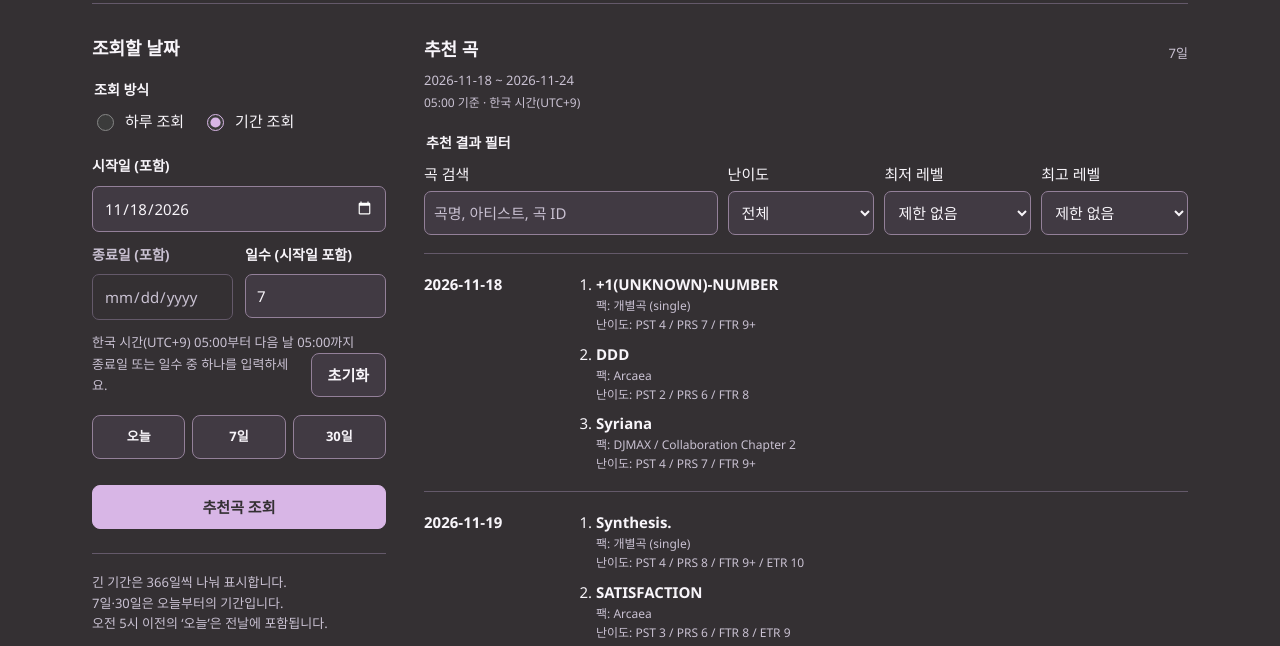
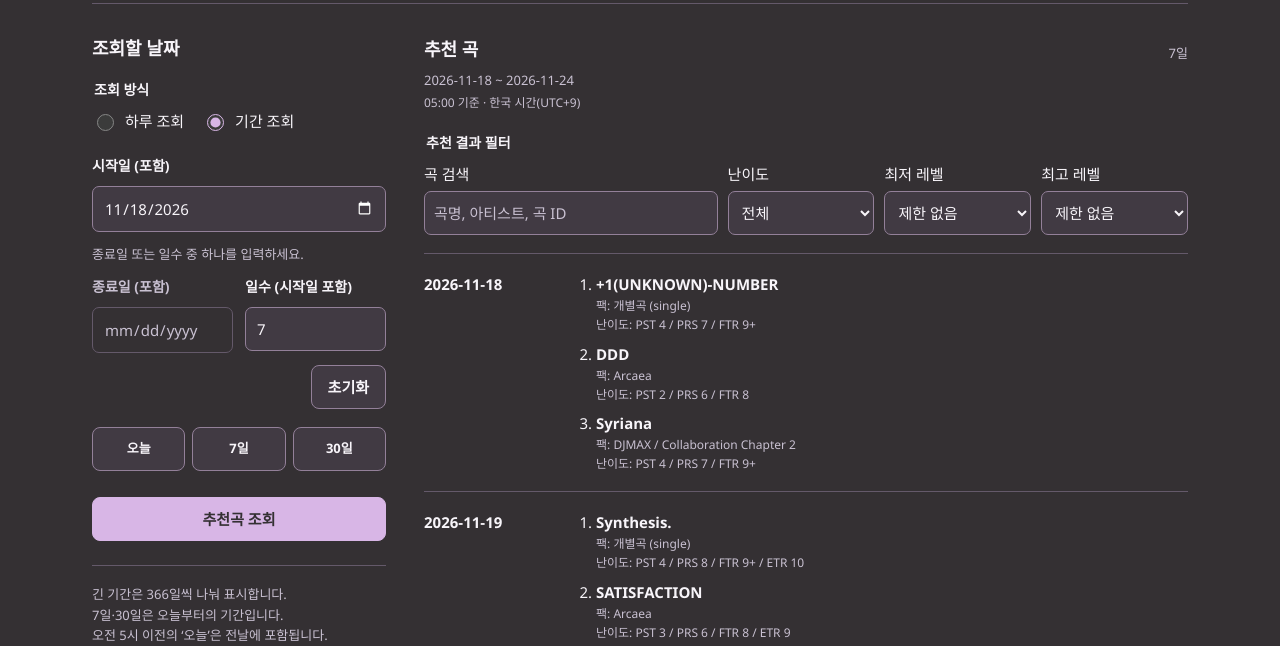
Before and after one commit to chogang/aichan, a plain HTML site: page docs/index.html in a window 1280 px wide. Both pictures are taken after a click on the button "7일". Shown: the part 104-750 px from the top of the page. Drawn offline with Linux system fonts and the light colour scheme.

Commit message:
Move the range hint above the date inputs

```diff
--- a/docs/index.html
+++ b/docs/index.html
@@ -17,7 +17,7 @@ textarea::placeholder{color:var(--muted);opacity:1}.version{font-size:13px;color
 .filters{margin:0 0 18px}.filter-grid{display:grid;grid-template-columns:minmax(0,2fr) repeat(3,minmax(0,1fr));gap:10px}.filter-grid label{min-width:0;margin:0}.filter-grid input,.filter-grid select{display:block;width:100%;min-width:0;min-height:44px;margin-top:5px;padding:7px 9px;font:inherit;border:1px solid var(--control-line);border-radius:7px;background:var(--surface);color:var(--ink)}.filter-grid input::placeholder{color:var(--muted)}.filter-error{margin-top:8px}.days .empty{margin:0}
 @media(max-width:620px){.filter-grid{grid-template-columns:repeat(3,minmax(0,1fr))}.filter-search{grid-column:1/-1}}
 input[type=number]{display:block;width:100%;min-width:0;min-height:44px;padding:9px 11px;font:inherit;border:1px solid var(--control-line);border-radius:7px;background:var(--surface);color:var(--ink)}.dates.range{display:grid;grid-template-columns:repeat(2,minmax(0,1fr));gap:12px;margin-bottom:12px}.dates.range .field{min-width:0;margin:0}.dates.range .field:first-child{grid-column:1/-1}.dates.range input{min-width:0}.dates .inactive label{color:var(--muted)}.dates input:disabled{background:var(--paper);border-color:var(--line);color:var(--muted);cursor:not-allowed}.pagination{display:flex;gap:8px;align-items:center;justify-content:space-between;flex-wrap:wrap;margin:0 0 12px}.pagination .hint{margin:0}.pagination button{padding:7px 12px}
-.range-assist{display:flex;align-items:center;justify-content:space-between;gap:12px}.range-assist .hint{margin:0}.range-assist button{flex:none}
+.dates:not(.range) #range-hint{display:none}.dates.range #range-hint{grid-column:1/-1;margin:0}.range-assist{display:flex;justify-content:flex-end}
 </style>
 </head>
 <body>
@@ -28,9 +28,8 @@ input[type=number]{display:block;width:100%;min-width:0;min-height:44px;padding:
 <h2 id="query-title">조회할 날짜</h2>
 <form id="query-form" novalidate>
 <fieldset><legend>조회 방식</legend><div class="modes"><label><input type="radio" name="mode" value="single" checked>하루 조회</label><label><input type="radio" name="mode" value="range">기간 조회</label></div></fieldset>
-<div class="dates"><div class="field"><label for="start">날짜 선택</label><input id="start" type="date" min="2025-11-08" max="2099-12-31" required></div><div class="field" id="end-field" hidden><label for="end">종료일 (포함)</label><input id="end" type="date" min="2025-11-08" max="2099-12-31" disabled aria-describedby="range-hint"></div><div class="field" id="length-field" hidden><label for="length">일수 (시작일 포함)</label><input id="length" type="number" min="1" step="1" inputmode="numeric" disabled aria-describedby="range-hint"></div></div>
-<p class="hint">한국 시간(UTC+9) 05:00부터 다음 날 05:00까지</p>
-<div id="range-assist" class="range-assist" hidden><p class="hint" id="range-hint">종료일 또는 일수 중 하나를 입력하세요.</p><button type="button" id="reset-range" aria-label="종료일과 일수 초기화">초기화</button></div>
+<div class="dates"><div class="field"><label for="start">날짜 선택</label><input id="start" type="date" min="2025-11-08" max="2099-12-31" required></div><p class="hint" id="range-hint">종료일 또는 일수 중 하나를 입력하세요.</p><div class="field" id="end-field" hidden><label for="end">종료일 (포함)</label><input id="end" type="date" min="2025-11-08" max="2099-12-31" disabled aria-describedby="range-hint"></div><div class="field" id="length-field" hidden><label for="length">일수 (시작일 포함)</label><input id="length" type="number" min="1" step="1" inputmode="numeric" disabled aria-describedby="range-hint"></div></div>
+<div id="range-assist" class="range-assist" hidden><button type="button" id="reset-range" aria-label="종료일과 일수 초기화">초기화</button></div>
 <div class="presets" aria-label="빠른 날짜 선택"><button type="button" data-days="1">오늘</button><button type="button" data-days="7">7일</button><button type="button" data-days="30">30일</button></div>
 <button type="submit" class="primary submit" id="query">추천곡 조회</button>
 <p class="error" id="error" role="alert" hidden></p>
```
